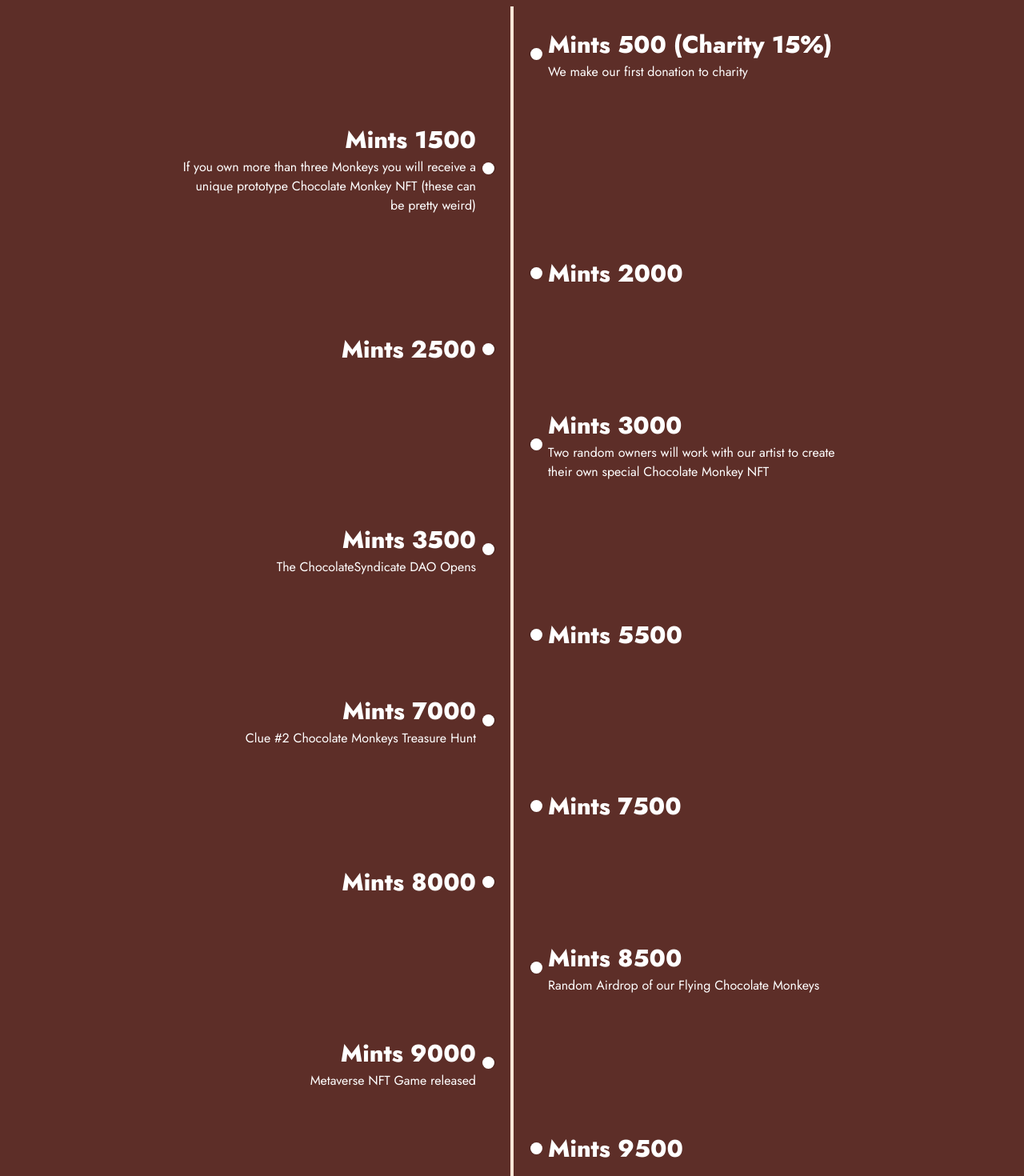
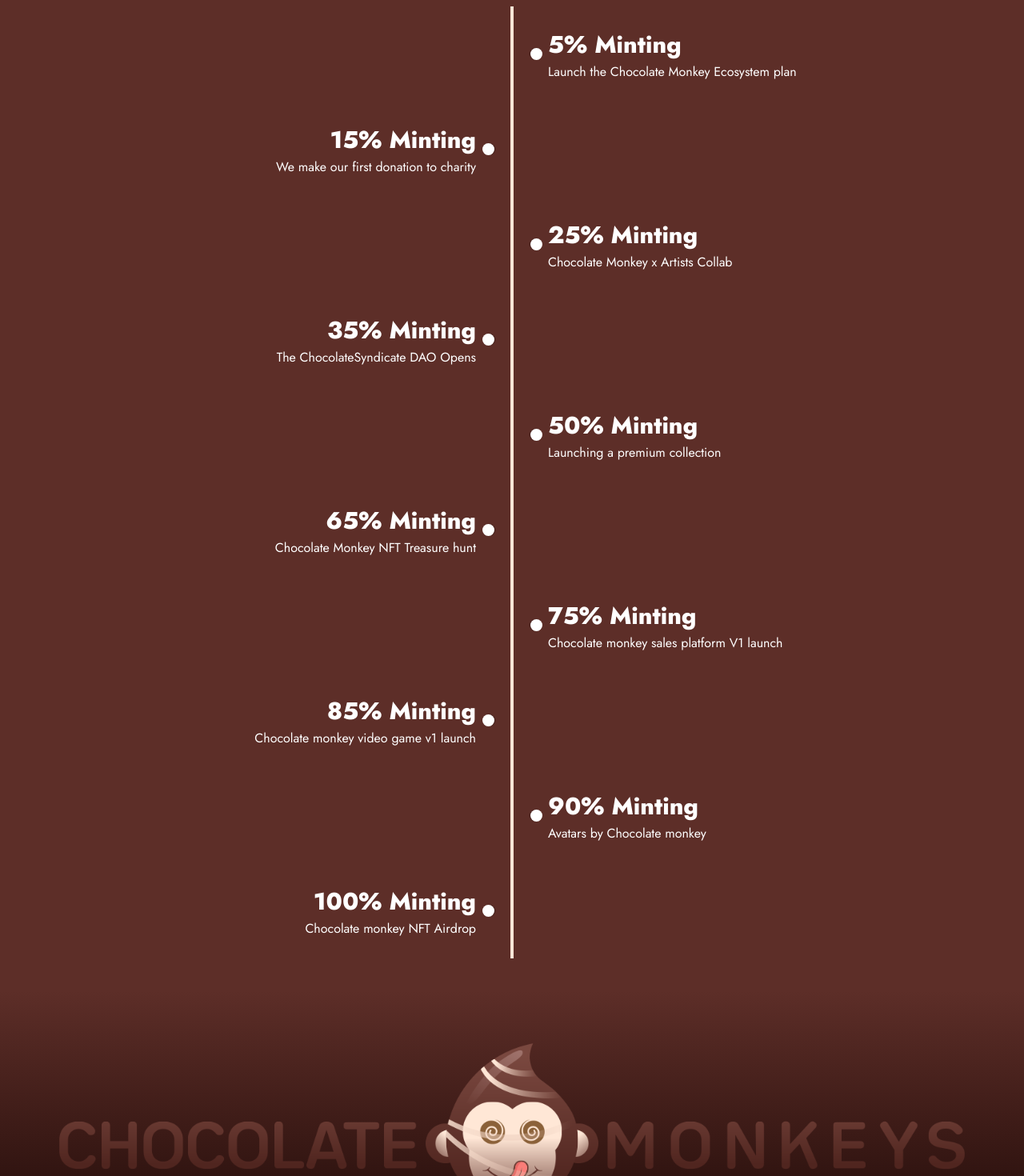
Before and after one commit to tarunseetha28/chocomonkey, a React (Create React App) app: page / in a window 1280 px wide. Shown: the part 5540-7010 px from the top of the page at 80% size. Built offline with nearby package versions, Linux system fonts and the light colour scheme.

Commit message:
roadmap update

```diff
--- a/src/component/Timeline/data.js
+++ b/src/component/Timeline/data.js
@@ -1,60 +1,61 @@
 const data = [
     {
-        text: 'Mints 500 (Charity 15%)',
+        text: '5% Minting',
+        desc: 'Launch the Chocolate Monkey Ecosystem plan'
+    },
+    {
+        text: '15% Minting',
         desc: 'We make our first donation to charity'
     },
     {
-        text: 'Mints 1500',
-        desc: 'If you own more than three Monkeys you will receive a unique prototype Chocolate Monkey NFT (these can be pretty weird)'
+        text: '25% Minting',
+        desc: 'Chocolate Monkey x Artists Collab'
     },
     {
-        text: 'Mints 2000',
-        desc: ''
-    },
-    {
-        text: 'Mints 2500',
-        desc: ''
-    },
-    {
-        text: 'Mints 3000',
-        desc: 'Two random owners will work with our artist to create their own special Chocolate Monkey NFT'
-    },
-    {
-        text: 'Mints 3500',
+        text: '35% Minting',
         desc: 'The ChocolateSyndicate DAO Opens'
     },
     {
-        text: 'Mints 5500',
-        desc: ''
+        text: '50% Minting',
+        desc: ' Launching a premium collection'
     },
     {
-        text: 'Mints 7000',
-        desc: 'Clue #2 Chocolate Monkeys Treasure Hunt'
+        text: '65% Minting',
+        desc: 'Chocolate Monkey NFT Treasure hunt'
     },
     {
-        text: 'Mints 7500',
-        desc: ''
+        text: '75% Minting',
+        desc: 'Chocolate monkey sales platform V1 launch'
     },
     {
-        text: 'Mints 8000',
-        desc: ''
+        text: '85% Minting',
+        desc: 'Chocolate monkey video game v1 launch'
     },
     {
-        text: 'Mints 8500',
-        desc: 'Random Airdrop of our Flying Chocolate Monkeys'
+        text: '90% Minting',
+        desc: 'Avatars by Chocolate monkey'
     },
     {
-        text: 'Mints 9000',
-        desc: 'Metaverse NFT Game released'
-    },
-    {
-        text: 'Mints 9500',
-        desc: ''
-    },
-    {
-        text: 'Mints 10000',
-        desc: 'Chocolate Monkeys get a new friend!'
-    },
+        text: '100% Minting',
+        desc: 'Chocolate monkey NFT Airdrop'
+    }
+    // ,
+    // {
+    //     text: 'Mints 8500',
+    //     desc: 'Random Airdrop of our Flying Chocolate Monkeys'
+    // },
+    // {
+    //     text: 'Mints 9000',
+    //     desc: 'Metaverse NFT Game released'
+    // },
+    // {
+    //     text: 'Mints 9500',
+    //     desc: ''
+    // },
+    // {
+    //     text: 'Mints 10000',
+    //     desc: 'Chocolate Monkeys get a new friend!'
+    // },
 ]
 
 export default data;
--- a/src/component/Token/TokenNavbar.js
+++ b/src/component/Token/TokenNavbar.js
@@ -27,9 +27,9 @@ function Navbar() {
                     <Link className="token-navLink" aria-current="page" to="/charity">The Charity</Link>
                     <Link className="token-navLink" aria-current="page" to="/">Whitepaper</Link>
                     <Link className="token-navLink" aria-current="page" to="/contact">Contact</Link>
-                    <Link className="token-navLink" aria-current="page" to="/news">News</Link>
-                    <Link className="token-navLink" aria-current="page" to="/media">Media</Link>
-                    <Link className="token-navLink" aria-current="page" to="/press">Press</Link>
+                    {/* <Link className="token-navLink" aria-current="page" to="/news">News</Link> */}
+                    {/* <Link className="token-navLink" aria-current="page" to="/media">Media</Link>
+                    <Link className="token-navLink" aria-current="page" to="/press">Press</Link> */}
                 </div>
 
             </div>
```
Also changed, not shown: 8 other files (tests, documents, lock files or other folders).
